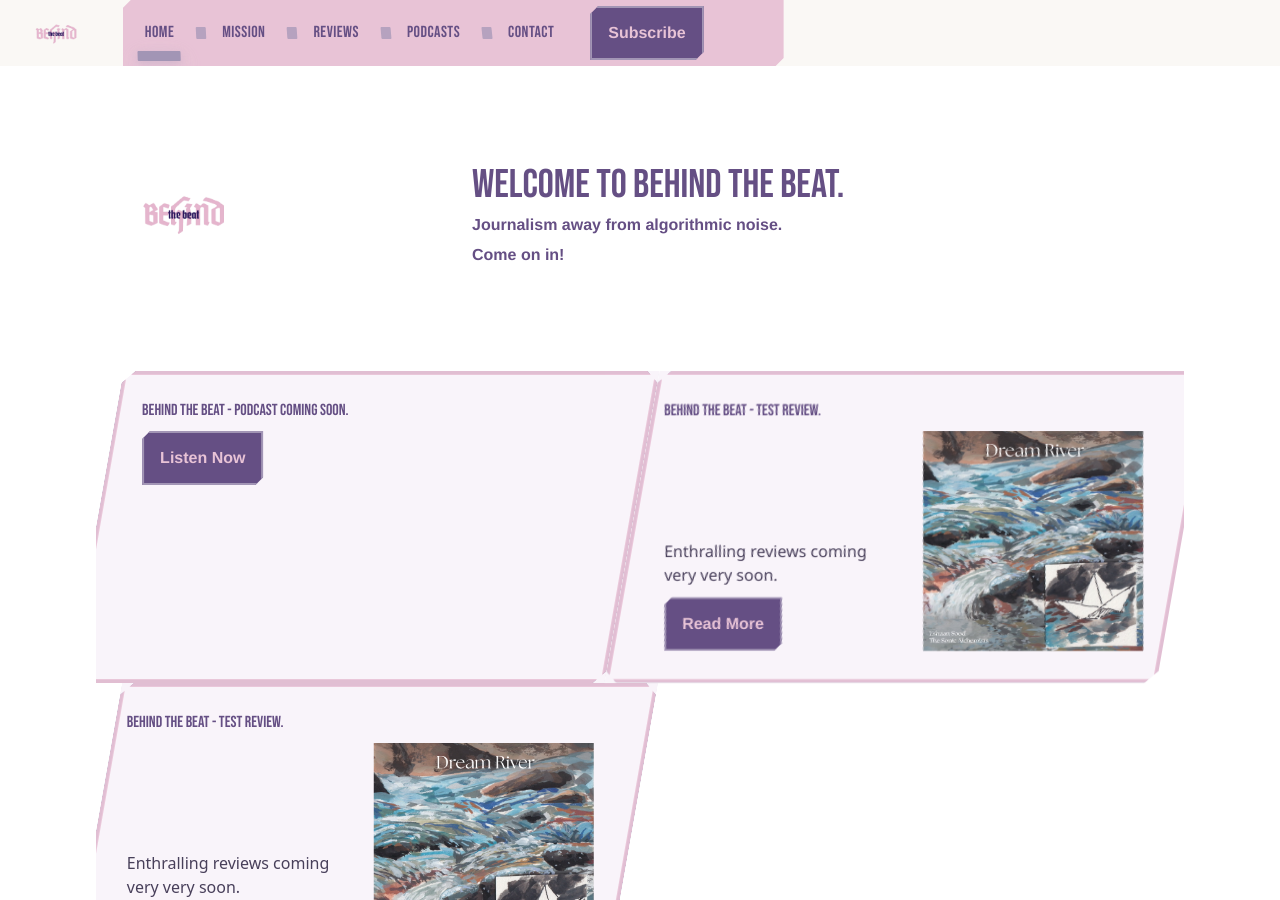
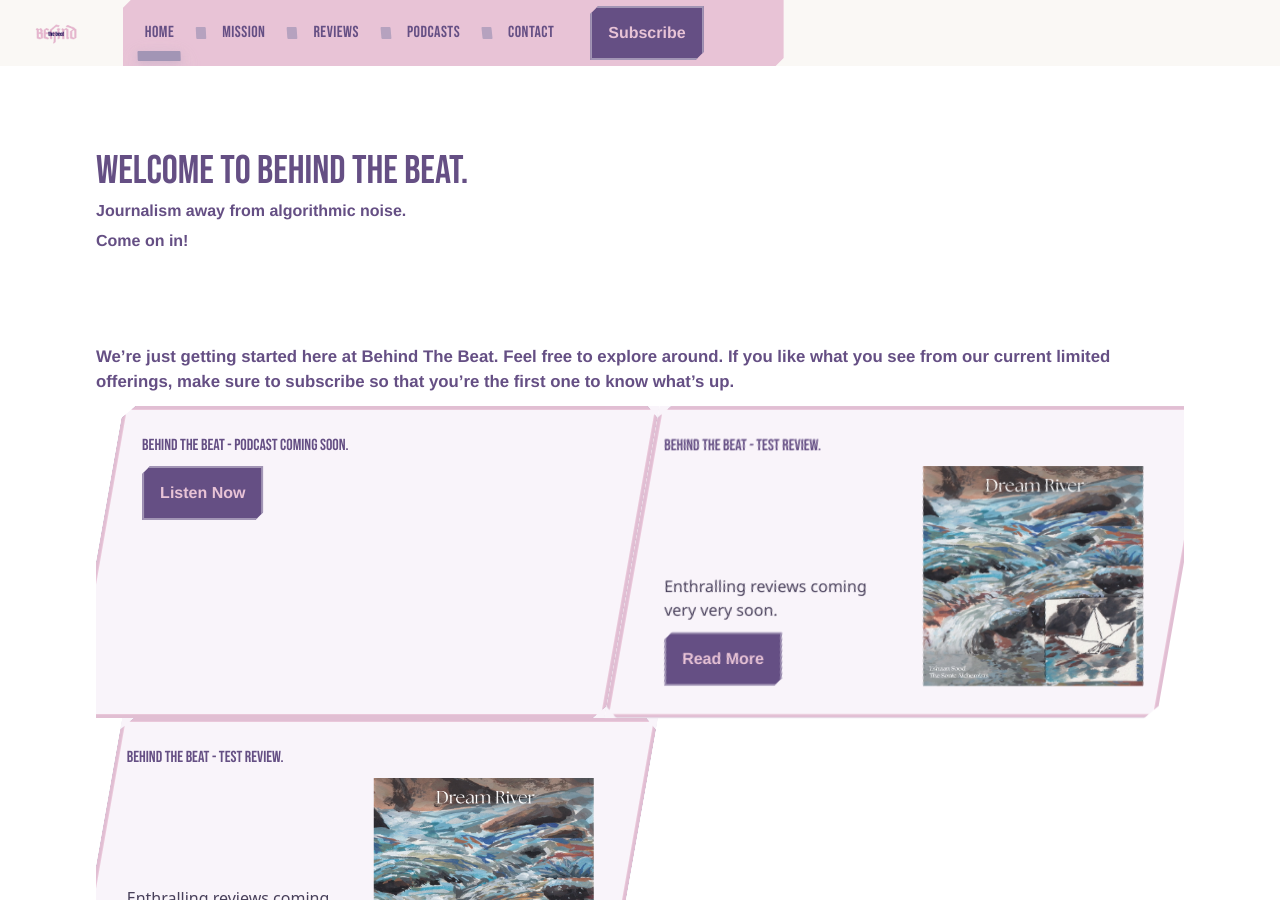
Before and after one commit to EshaanSoood/brbpodcast, a Jekyll site: the page built from index.md, in a window 1280 px wide and 900 px high. Built offline with Jekyll 4.4.1, drawn with Linux system fonts in a browser that asks for light colours; some web fonts are replaced.

Commit message:
anyday now

```diff
--- a/assets/build/css/overrides.css
+++ b/assets/build/css/overrides.css
@@ -718,7 +718,7 @@ h1, h2, h3, h4, h5, h6 { font-family: var(--font-heading, 'Bebas Neue', ui-sans-
 .site-container{max-width:72rem;margin-inline:auto;padding-inline:1rem}
 
 /* --- NEW HERO (simple, no stripes, no stray padding) --- */
-.hero-simple{ display:grid; grid-template-columns: 1fr 2fr; align-items:center; min-height: 33vh; padding-block: 0; gap: clamp(12px, 3vw, 20px); }
+.hero-simple{ display:grid; grid-template-columns: 1fr; align-items:center; min-height: 30vh; padding-block: 0; gap: clamp(8px, 2vw, 16px); }
 .hero-simple .hero-left{ display:flex; align-items:center; justify-content:flex-start; }
 .hero-simple .hero-logo{ display:inline-block; opacity:0; animation: heroFadeIn 480ms ease-out 80ms forwards; }
 .hero-simple .hero-logo img{ display:block; height: clamp(60px, 12vh, 120px); width:auto; }
@@ -730,6 +730,9 @@ h1, h2, h3, h4, h5, h6 { font-family: var(--font-heading, 'Bebas Neue', ui-sans-
 @keyframes heroFadeIn{ from{ opacity:0; transform: scale(.98);} to{ opacity:1; transform: scale(1);} }
 @keyframes heroLineIn{ from{ opacity:0; transform: translateY(8px);} to{ opacity:1; transform: translateY(0);} }
 @media (max-width: 767px){ .hero-simple{ grid-template-columns: 1fr; min-height: 30vh; } .hero-simple .hero-left{ justify-content:center; } .hero-simple .hero-right{ text-align:center; } }
+
+/* Home intro paragraph (between hero and cards) */
+.home-intro{ font-family: Helvetica, Arial, ui-sans-serif, system-ui; font-weight: 700; font-size: clamp(1.05rem, 1.15vw, 1.125rem); margin: 8px 0 12px; color: var(--color-purple-darkest, #654f84); }
 @media (prefers-reduced-motion: reduce){ .hero-simple .hero-logo, .hero-line{ animation: none !important; opacity: 1; transform: none; } }
 
 /* Remove phantom gap under header */
@@ -940,6 +943,10 @@ img, svg, video, canvas { max-width: 100%; height: auto; }
 main > :first-child { margin-top: 0; }
 .page, .site-main { display: flow-root; }
 
+/* Tighten page section headers and review entry headers */
+.page-header { padding: 0; }
+.article-header { padding-block: 0; }
+
 /* Tracklist proximity and width */
 .review-trackbox { margin-top: .75rem; max-width: 70ch; }
 
--- a/index.md
+++ b/index.md
@@ -4,11 +4,6 @@ title: Behind The Beat
 ---
 <main id="site-main" class="site-main">
   <section class="site-container hero-simple" aria-labelledby="hero-title">
-    <div class="hero-left">
-      <a href="{{ '/' | relative_url }}" aria-label="Home" class="hero-logo">
-        <img src="{{ '/assets/images/btb-logo-clean.png' | relative_url }}" alt="{{ site.title }}" />
-      </a>
-    </div>
     <div class="hero-right">
       <h1 id="hero-title" class="hero-line hero-line-1 text-purple-darkest">Welcome to Behind The Beat.</h1>
       <p class="hero-line hero-line-2">Journalism away from algorithmic noise.</p>
@@ -17,6 +12,7 @@ title: Behind The Beat
   </section>
 
   <section class="site-container">
+    <p class="home-intro">We’re just getting started here at Behind The Beat. Feel free to explore around. If you like what you see from our current limited offerings, make sure to subscribe so that you’re the first one to know what’s up.</p>
     <div class="post-list">
       {% assign all = site.reviews | concat: site.podcasts %}
       {% assign sorted = all | sort: 'date' | reverse %}
--- a/mission/index.html
+++ b/mission/index.html
@@ -12,7 +12,7 @@ body_class: mission
 
 <section class="page-well">
   <div class="page-content">
-    <p>Welcome to Behind The Beat , a quiet corner of the internet, far from algorithmic noise.</p>
+    <hw>Welcome to Behind The Beat</h2>  <p>A quiet corner of the internet, far from algorithmic noise.</p>
     <p>We’re an independent art-journalism platform run by people who care deeply about music, not metrics. Our goal is simple, to bring you artists and albums the way a friend would, with warmth and excitement.</p>
     <p>We believe that looking behind the curtain doesn’t break the magic — it deepens it. Through thoughtful conversations with artists and reviews written after many deep listens, we hope to capture that spark and share it with you.</p>
     <p>You won’t find takedowns or trend-chasing here. In 2025, there’s no reason to punch down on any genre or sound. We only write about music we love — every feature, every review, every story is a heartfelt recommendation from us to you.</p>
```
